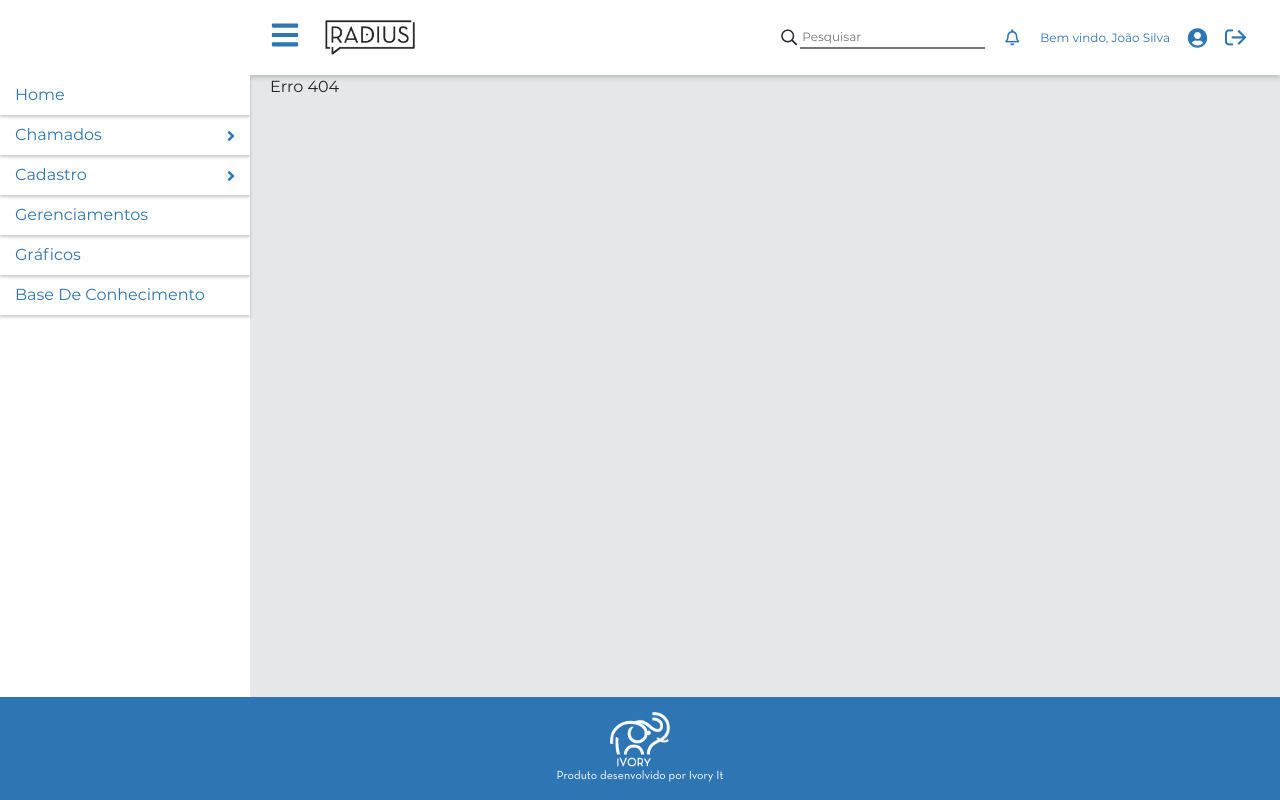
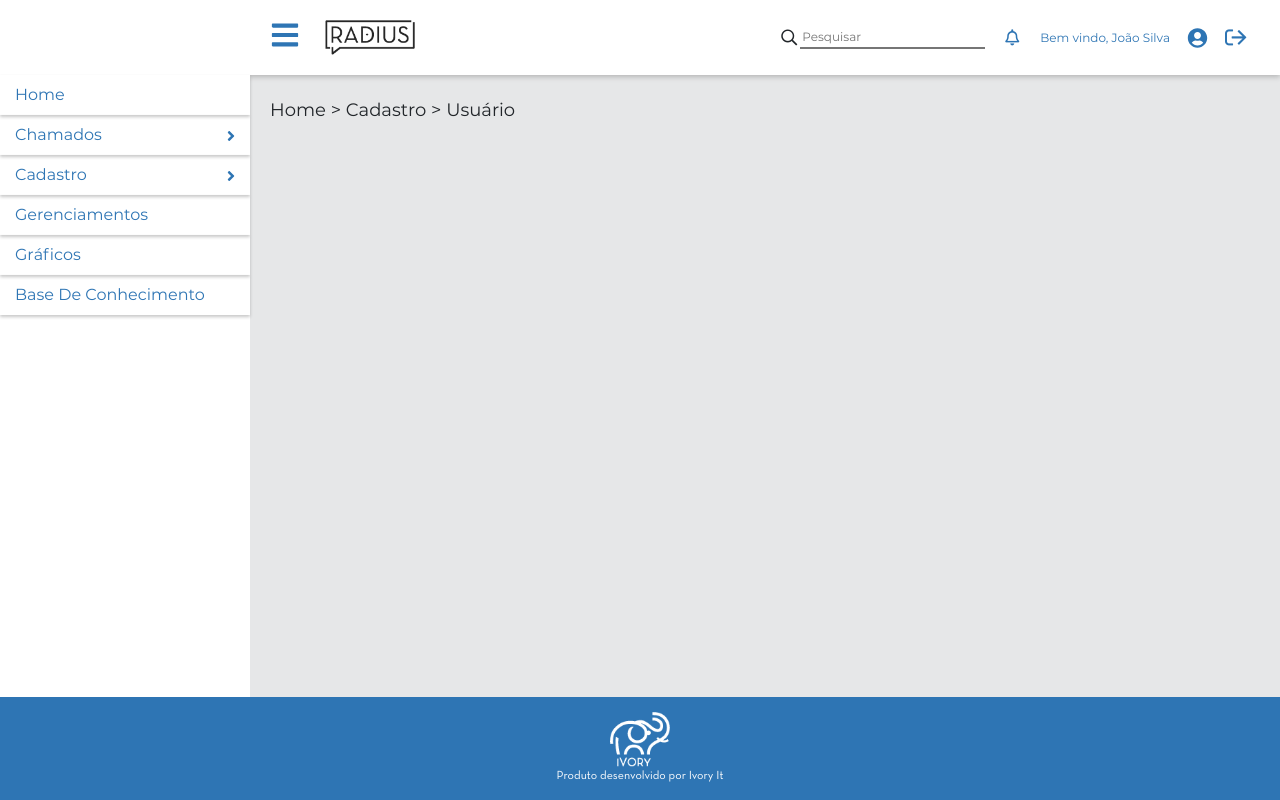
Before and after one commit to jorgelucasdev/Radius-IvoryFrontEnd, a React (Create React App) app in the folder radius/: page /Cadastro/CadastroUsuarios in a window 1280 px wide. Before the commit this address had no page. Built offline with nearby package versions, Linux system fonts and the light colour scheme.

Commit message:
arquivos e rotas de cadastro de usuário criados

```diff
--- /dev/null
+++ b/radius/src/pages/Cadastro/CadastroUsuarios.js
@@ -0,0 +1,17 @@
+import React, { useState } from "react";
+import styles from "./CadastroClientes.module.scss";
+import "react-datepicker/dist/react-datepicker.css";
+import "styled-components";
+import "./AuxStyles.css";
+
+const CadastroUsuarios = props => {
+
+  return (
+    <div className={styles.principal}>
+      <h1>Home > Cadastro > Usuário</h1>
+
+    </div>
+  );
+};
+
+export default CadastroUsuarios;
--- a/radius/src/pages/DefaultLayoutPrivate/index.js
+++ b/radius/src/pages/DefaultLayoutPrivate/index.js
@@ -62,7 +62,7 @@ function DefaultLayoutPublic(props) {
               <ul>
                 <li><a href="#">Sistema</a></li>
                 <li><a href="/Cadastro/CadastroClientes">Cliente</a></li>
-                <li><a href="#">Usuário</a></li>
+                <li><a href="/Cadastro/CadastroUsuarios">Usuário</a></li>
                 <li><a href="#">Funcionário</a></li>
               </ul>
             </li>
--- a/radius/src/routes.js
+++ b/radius/src/routes.js
@@ -8,6 +8,7 @@ const FaleConosco = lazy(() => import("./pages/login/faleconosco"));
 // rotas privadas
 const Home = lazy(() => import("./pages/home"));
 const CadastroClientes = lazy(() => import("./pages/Cadastro/CadastroClientes"));
+const CadastroUsuarios = lazy(() => import("./pages/Cadastro/CadastroUsuarios"));
 
 export const routesPublic = {
   login: { path: "/login", component: Login },
@@ -20,6 +21,7 @@ const Error404 = props => <div>Erro 404</div>;
 export const routesPrivate = [
   { path: "/", exact: true, component: Home },
   { path: "/Cadastro/CadastroClientes", exact: true, component: CadastroClientes},
+  { path: "/Cadastro/CadastroUsuarios", exact: true, component: CadastroUsuarios},
   {
     path: "",
     exact: true,
```
Also changed, not shown: radius/src/pages/Cadastro/CadastroUsuarios.module.scss (added).
